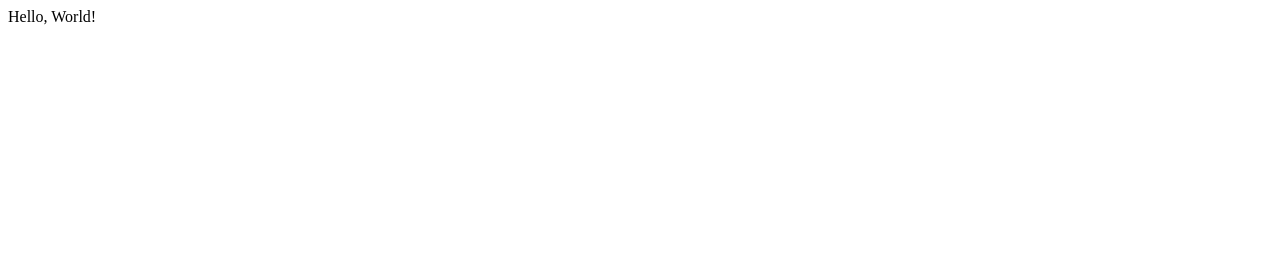
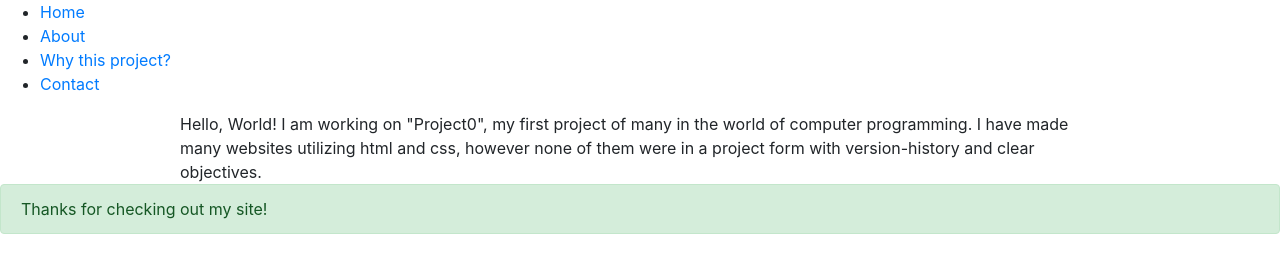
Before and after one commit to kbisneau/project0, a plain HTML site: page index.html in a window 1280 px wide. Drawn offline with nearby package versions, Linux system fonts and the light colour scheme.

Commit message:
Added an unordered list as a navbar. Added bootstrap columns and an alert.

```diff
--- a/index.html
+++ b/index.html
@@ -2,8 +2,40 @@
     <html>
         <head>
             <title>My Webpage</title>
+            <!-- CSS only -->
+            <link rel="stylesheet" href="https://stackpath.bootstrapcdn.com/bootstrap/4.5.0/css/bootstrap.min.css" integrity="sha384-9aIt2nRpC12Uk9gS9baDl411NQApFmC26EwAOH8WgZl5MYYxFfc+NcPb1dKGj7Sk" crossorigin="anonymous">
+
+            <!-- JS, Popper.js, and jQuery -->
+            <script src="https://code.jquery.com/jquery-3.5.1.slim.min.js" integrity="sha384-DfXdz2htPH0lsSSs5nCTpuj/zy4C+OGpamoFVy38MVBnE+IbbVYUew+OrCXaRkfj" crossorigin="anonymous"></script>
+            <script src="https://cdn.jsdelivr.net/npm/popper.js@1.16.0/dist/umd/popper.min.js" integrity="sha384-Q6E9RHvbIyZFJoft+2mJbHaEWldlvI9IOYy5n3zV9zzTtmI3UksdQRVvoxMfooAo" crossorigin="anonymous"></script>
+            <script src="https://stackpath.bootstrapcdn.com/bootstrap/4.5.0/js/bootstrap.min.js" integrity="sha384-OgVRvuATP1z7JjHLkuOU7Xw704+h835Lr+6QL9UvYjZE3Ipu6Tp75j7Bh/kR0JKI" crossorigin="anonymous"></script>
         </head>
         <body>
-            Hello, World!
+                <div id="navbar">
+                    <ul>
+                        <li><a href="index.html">Home</a></li>
+                        <li><a href="about.html">About</a></li>
+                        <li><a href="why.html">Why this project?</a></li>
+                        <li><a href="contact.html">Contact</a></li>
+                    </ul>
+                </div>
+                <div id="main" class="container">
+                    <div class="row">
+                        <div class="col">
+
+                        </div>
+                        <div class="col-10">
+                            Hello, World! I am working on "Project0", my first project of many in the world of computer programming.
+                            I have made many websites utilizing html and css, however none of them were in a project form with version-history and clear objectives.
+                        </div>
+                        <div class="col">
+
+                        </div>
+                    </div>
+                </div>
+
+                <div class="alert alert-success" role="alert">
+                    Thanks for checking out my site!
+                </div>
         </body>
     </html>
```
